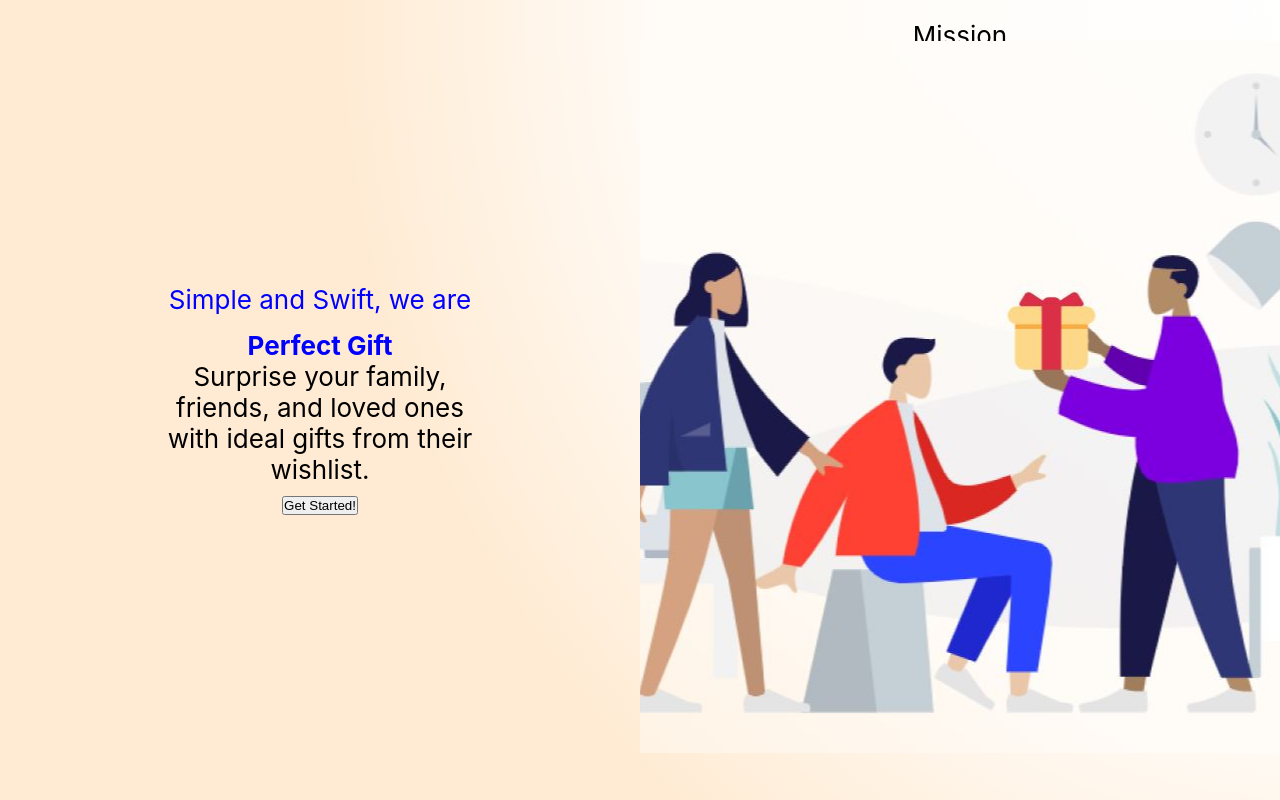
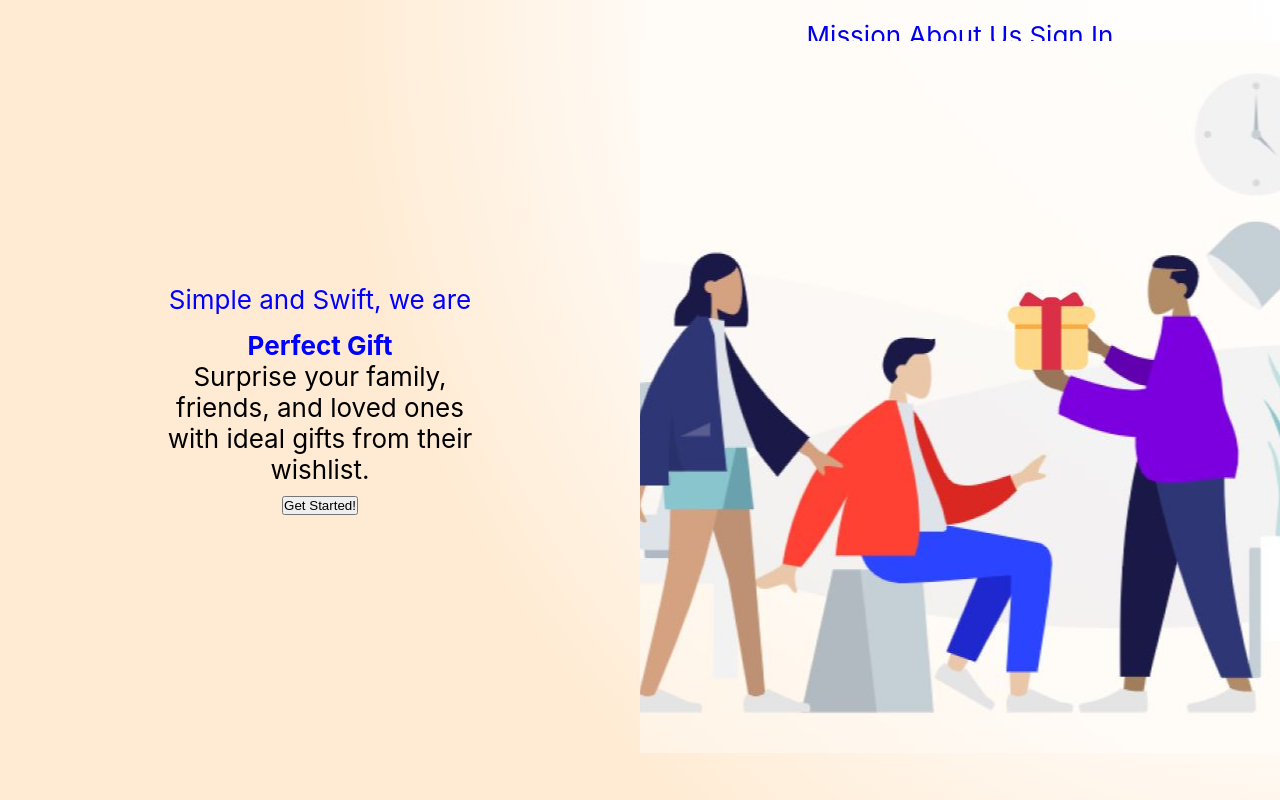
Before and after one commit to venuswku/perfect-gift, a React (Create React App) app: page / in a window 1280 px wide. Built offline with nearby package versions, Linux system fonts and the light colour scheme.

Commit message:
Navigation Links Added

```diff
--- a/src/App.css
+++ b/src/App.css
@@ -31,7 +31,6 @@
   bottom: 0%;
 
   background: radial-gradient(78.17% 133.85% at 104.12% 0%, #FFFFFF 0%, rgba(255, 255, 255, 0.791667) 68.15%, rgba(255, 255, 255, 0) 100%), linear-gradient(0deg, #FFEBD3, #FFEBD3);
-
 
   /* Original CSS */
   /*
@@ -138,3 +137,7 @@ h1 {
 p {
   margin-bottom: 15px;
 }
+
+.row {
+  display: inline;
+}
--- a/src/App.js
+++ b/src/App.js
@@ -3,16 +3,14 @@ import giveGift from './homepage_image.JPG';
 import React from 'react';
 import './App.css';
 
-import { NavLink, Switch, Route } from 'react-router-dom';
+import { NavLink, Switch, Route, Link } from 'react-router-dom';
 
 const App = () => (
   <div className='app'>
     <h1>React Router Demo</h1>
-    <Navigation />
     <Main />
   </div>
 );
-
 
 // import { NavLink, Switch, Route } from 'react-router-dom'
 function Home() {
@@ -20,11 +18,16 @@ function Home() {
     <div className="App">
       <header className="App-header">
         {/* for the top buttons */}
-        <div>
-          <div class="split right">
-            <p>Mission</p>
-            <p>About Us</p>
-            <p>Sign In</p>
+        <div class="split right">
+          <Link to="/mission"><p className="row">Mission</p> {' '}</Link>
+          <Link to="/about"><p className="row">About Us</p>{' '}</Link>
+          <Link to="/login"><p className="row">Sign In</p>{' '}</Link>
+
+          {/* dat pic */}
+          <div class="centered">
+            <img src={giveGift} alt="give a Gift" />
+            {/* <img src="https://www.seekpng.com/ipng/u2t4i1o0w7u2u2q8_logo-gift-giving-icon-png/" alt="Give a Gift"></img> */}
+            {/* <a href="https://www.seekpng.com/ipng/u2t4i1o0w7u2u2q8_logo-gift-giving-icon-png/" target="_blank" rel="noreferrer">Logo - Gift Giving Icon Png @seekpng.com</a> */}
           </div>
         </div>
 
@@ -38,16 +41,6 @@ function Home() {
               <button type="button">Get Started!</button>
             </div>
           </div>
-          {/* dat pic */}
-          <div class="split right">
-            <div class="centered">
-              <img src={giveGift} alt="give a Gift" />
-              {/* <img src="https://www.seekpng.com/ipng/u2t4i1o0w7u2u2q8_logo-gift-giving-icon-png/" alt="Give a Gift"></img> */}
-              {/* <a href="https://www.seekpng.com/ipng/u2t4i1o0w7u2u2q8_logo-gift-giving-icon-png/" target="_blank" rel="noreferrer">Logo - Gift Giving Icon Png @seekpng.com</a> */}
-            </div>
-
-          </div>
-
         </div>
 
         {/* everything below is from example */}
@@ -70,7 +63,7 @@ function Home() {
   );
 }
 
-function About() {
+function Mission() {
   return (
     <div className="App">
       <header className="App-header">
@@ -82,8 +75,7 @@ function About() {
   );
 }
 
-
-function Contact() {
+function About() {
   return (
     <div className="App">
       <header className="App-header">
@@ -94,21 +86,23 @@ function Contact() {
   );
 }
 
-const Navigation = () => (
-  <nav>
-    <ul>
-      <li><NavLink to='/'>Home</NavLink></li>
-      <li><NavLink to='/about'>About</NavLink></li>
-      <li><NavLink to='/contact'>Contact</NavLink></li>
-    </ul>
-  </nav>
-);
+function Login() {
+  return (
+    <div className="App">
+      <header className="App-header">
+      <h1>Login to Perfect Gift Here</h1>
+      <p>You can reach me via email: <strong>hello@example.com</strong></p>
+      </header>
+    </div>
+  );
+}
 
 const Main = () => (
   <Switch>
     <Route exact path='/' component={Home}></Route>
+    <Route exact path='/mission' component={Mission}></Route>
     <Route exact path='/about' component={About}></Route>
-    <Route exact path='/contact' component={Contact}></Route>
+    <Route exact path='/login' component={Login}></Route>
   </Switch>
 );
 
```
